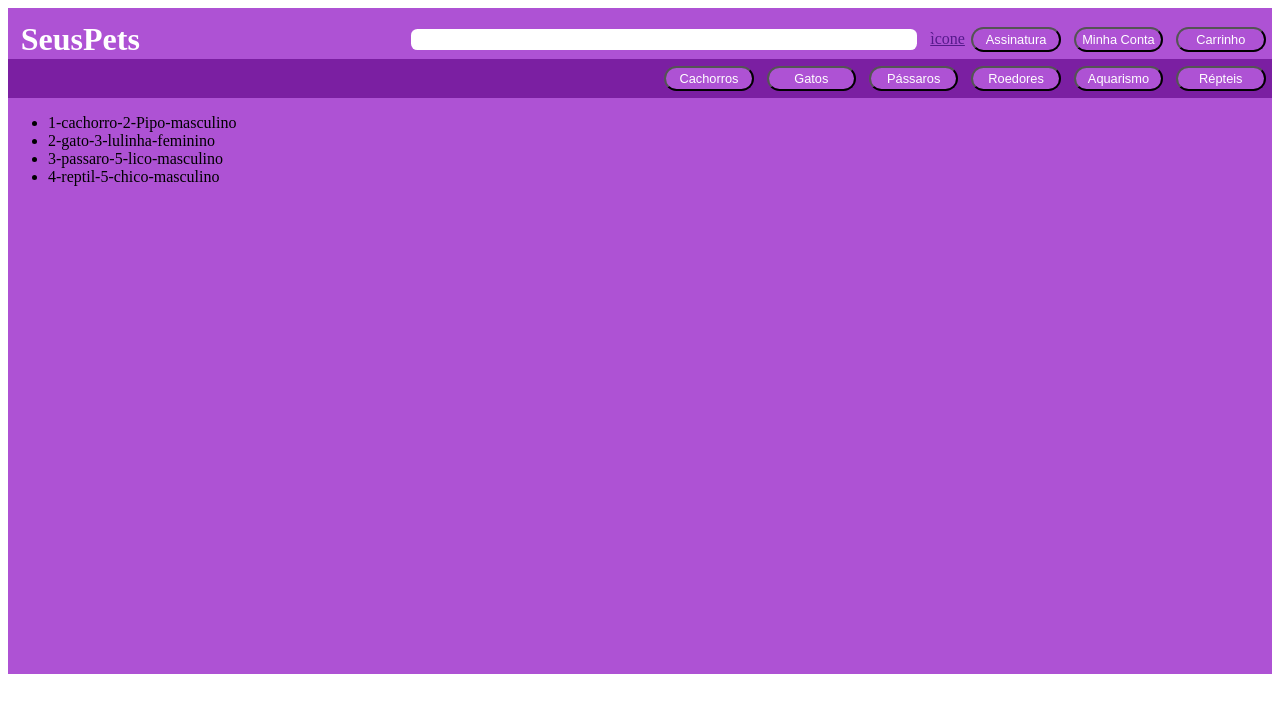
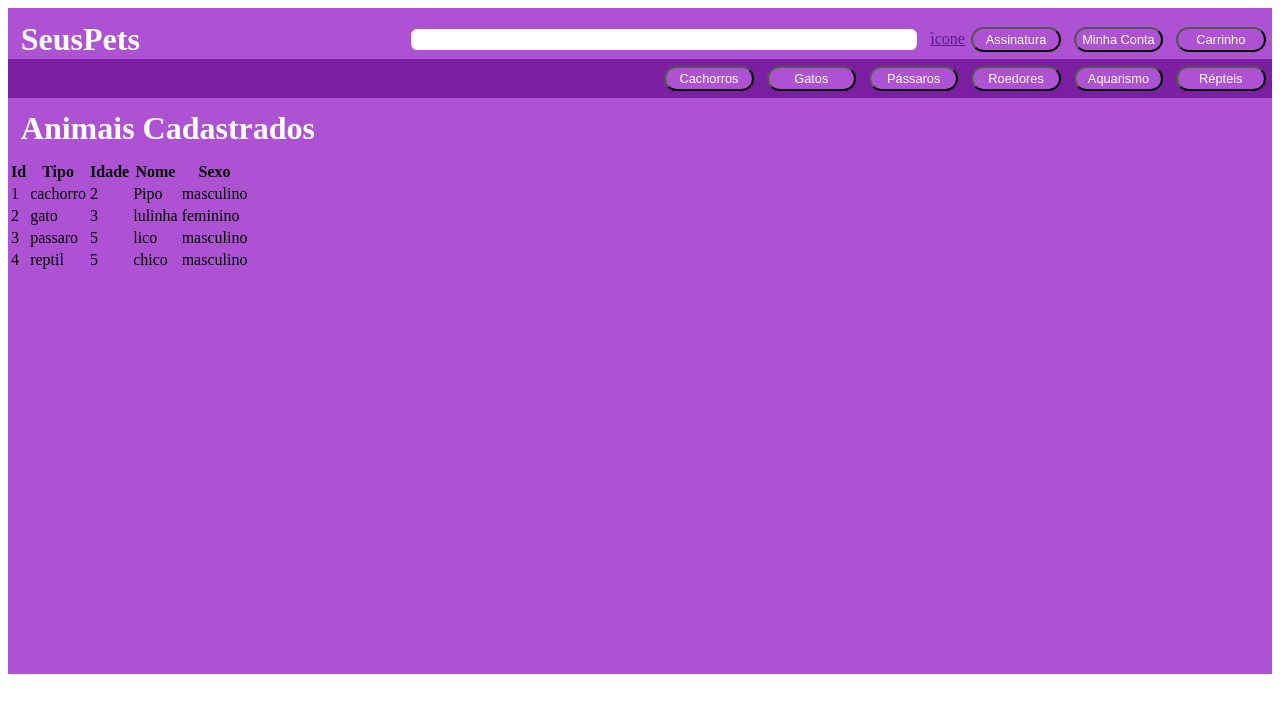
Before and after one commit to olliso17/estudoReact, a React (Create React App) app: page / in a window 1280 px wide. Shown: the top 712 px of the page. Built offline with nearby package versions, Linux system fonts and the light colour scheme.

Commit message:
criado card table

```diff
--- a/src/App.jsx
+++ b/src/App.jsx
@@ -35,6 +35,7 @@ export default function App() {
 
                 </Box>
                 <Box className='body'>
+                    <Titulo className="titulo" titulo='Animais Cadastrados'></Titulo>
                     <ListaAnimais></ListaAnimais>
                 </Box>
                 <Box className='fundo'></Box>
--- /dev/null
+++ b/src/components/Tabela.jsx
@@ -0,0 +1,25 @@
+import React from "react";
+
+export default props=>{
+    return (
+        <table>
+            <thead>
+                <tr>
+                    <th>Id</th>
+                    <th>Tipo</th>
+                    <th>Idade</th>
+                    <th>Nome</th>
+                    <th>Sexo</th>
+                </tr>
+
+
+            </thead>
+
+            <tbody>
+
+                    {props.conteudo}
+
+            </tbody>
+        </table>
+    );
+}
--- a/src/components/animais/ListaAnimais.jsx
+++ b/src/components/animais/ListaAnimais.jsx
@@ -1,5 +1,6 @@
 import React from "react";
 import animais from "./animais";
+import Tabela from "../Tabela";
 
 
 export default props =>{
@@ -8,14 +9,20 @@ export default props =>{
 
         animais=>{
 
-            return <li>{animais.id}-{animais.tipo}-{animais.idade}-{animais.nome}-{animais.sexo}</li>
+            return  <tr>
+                        <td>{animais.id}</td>
+                        <td>{animais.tipo}</td>
+                        <td>{animais.idade}</td>
+                        <td>{animais.nome}</td>
+                        <td>{animais.sexo}</td>
+                    </tr>
+
+
         }
     );
     return(
-        <div>
-            <ul>
-                {animal}
-            </ul>
-        </div>
+        <Tabela conteudo = {animal}></Tabela>
+
+
     );
 }
```
